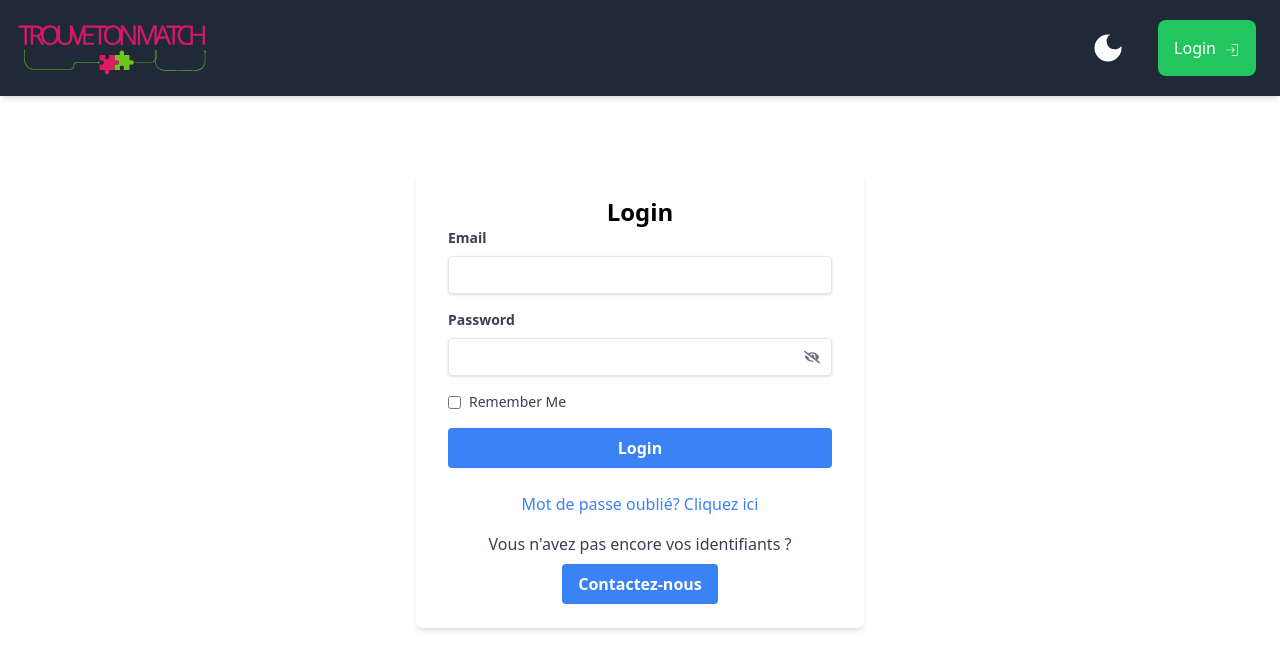
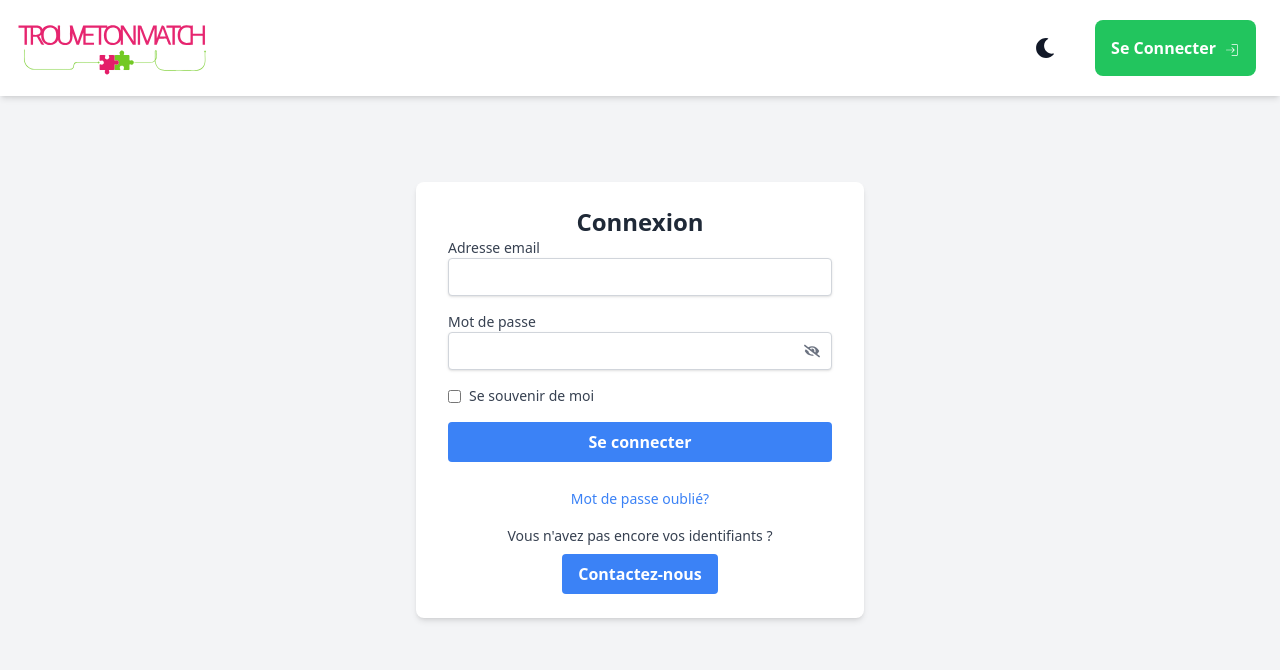
Before and after one commit to Omar1H1/initiative-app, a React (Vite) app in the folder FrontEnd/: page /login in a window 1280 px wide. Shown: the top 670 px of the page. Built offline with nearby package versions, Linux system fonts and the light colour scheme.

Commit message:
fix: fixing some bugs with dark mode

```diff
--- a/FrontEnd/src/auth/Login.tsx
+++ b/FrontEnd/src/auth/Login.tsx
@@ -15,6 +15,8 @@ const Login = () => {
   const [password, setPassword] = useState("");
   const [showPassword, setShowPassword] = useState(false);
   const [rememberMe, setRememberMe] = useState(false);
+  const [emailError, setEmailError] = useState(false);
+  const [passwordError, setPasswordError] = useState(false);
   const navigate = useNavigate();
   const setToken = useSetAtom(loginAtom);
   const setUser = useSetAtom(userAtom);
@@ -23,8 +25,8 @@ const Login = () => {
   const handleSubmit = async (e: React.FormEvent<HTMLFormElement>) => {
     e.preventDefault();
     setIsLoading(true);
+    const data = { email, password };
 
-    const data = { email, password };
     try {
       const response = await api.post("/api/v1/users/authenticate", data);
       const user: User = {
@@ -45,60 +47,74 @@ const Login = () => {
       }
       navigate("/");
     } catch (error) {
-      console.error("Error during login:", error);
+      setEmailError(true);
+      setPasswordError(true);
     } finally {
       setIsLoading(false);
     }
   };
 
-  const handleContactCLick = () => {
+  const handleContactClick = () => {
     navigate("/contact");
   };
-
-
 
   const handleForgetPasswordClick = () => {
     navigate("/passwordrecovery");
   };
 
   return (
-      <div className="bg-bkg h-screen flex flex-col items-center justify-center dark:bg-gray-900 rounded-lg dark:bg-opacity-90 shadow-1-lg">
-
-        <div className="w-full max-w-md bg-white shadow-md px-8 py-6 rounded-lg bg-opacity-90 backdrop-filter backdrop-blur-lg dark:bg-gray-800">
-          <h2 className="text-center text-2xl font-bold text-content dark:text-white">
-            Login
+      <div className="bg-gray-100 h-screen flex flex-col items-center justify-center dark:bg-gray-900">
+        <div className="w-full max-w-md bg-white shadow-md px-8 py-6 rounded-lg dark:bg-gray-800">
+          <h2 className="text-center text-2xl font-bold text-gray-800 dark:text-white">
+            Connexion
           </h2>
           <form onSubmit={handleSubmit}>
             <div className="mb-4">
               <label
                   htmlFor="email"
-                  className="block text-sm font-bold text-gray-700 mb-2 dark:text-gray-300"
+                  className="block text-sm font-medium text-gray-700 dark:text-gray-300"
               >
-                Email
+                Adresse email
               </label>
               <input
                   type="email"
                   id="email"
-                  className="shadow appearance-none border rounded w-full py-2 px-3 text-gray-700 leading-tight focus:outline-none focus:ring focus:ring-blue-200 dark:bg-gray-700 dark:text-white"
+                  className={`shadow appearance-none border rounded w-full py-2 px-3 text-gray-800 leading-tight focus:outline-none focus:ring ${
+                      emailError
+                          ? "border-red-500 focus:ring-red-300"
+                          : "border-gray-300 focus:ring-blue-300 dark:border-gray-600 dark:bg-gray-700 dark:text-white"
+                  }`}
                   value={email}
-                  onChange={(e) => setEmail(e.target.value)}
+                  onChange={(e) => {
+                    setEmail(e.target.value);
+                    setEmailError(false);
+                  }}
               />
+              {emailError && (
+                  <p className="text-red-500 text-xs mt-1">Email incorrect</p>
+              )}
             </div>
-
             <div className="mb-4">
               <label
                   htmlFor="password"
-                  className="block text-sm font-bold text-gray-700 mb-2 dark:text-gray-300"
+                  className="block text-sm font-medium text-gray-700 dark:text-gray-300"
               >
-                Password
+                Mot de passe
               </label>
               <div className="relative">
                 <input
                     type={showPassword ? "text" : "password"}
                     id="password"
-                    className="shadow appearance-none border rounded w-full py-2 px-3 text-gray-700 leading-tight focus:outline-none focus:ring focus:ring-blue-200 dark:bg-gray-700 dark:text-white"
+                    className={`shadow appearance-none border rounded w-full py-2 px-3 text-gray-800 leading-tight focus:outline-none focus:ring ${
+                        passwordError
+                            ? "border-red-500 focus:ring-red-300"
+                            : "border-gray-300 focus:ring-blue-300 dark:border-gray-600 dark:bg-gray-700 dark:text-white"
+                    }`}
                     value={password}
-                    onChange={(e) => setPassword(e.target.value)}
+                    onChange={(e) => {
+                      setPassword(e.target.value);
+                      setPasswordError(false);
+                    }}
                 />
                 <button
                     type="button"
@@ -108,13 +124,15 @@ const Login = () => {
                   {showPassword ? <FaEye /> : <FaEyeSlash />}
                 </button>
               </div>
+              {passwordError && (
+                  <p className="text-red-500 text-xs mt-1">Mot de passe incorrect</p>
+              )}
             </div>
-
             <div className="mb-4 flex items-center">
               <input
                   type="checkbox"
                   id="rememberme"
-                  className="mr-2"
+                  className="mr-2 text-blue-500 dark:text-blue-300"
                   checked={rememberMe}
                   onChange={(e) => setRememberMe(e.target.checked)}
               />
@@ -122,38 +140,34 @@ const Login = () => {
                   htmlFor="rememberme"
                   className="text-sm text-gray-700 dark:text-gray-300"
               >
-                Remember Me
+                Se souvenir de moi
               </label>
             </div>
-
             <div className="mb-6">
               <button
                   type="submit"
-                  className="w-full bg-blue-500 hover:bg-blue-700 text-white font-bold py-2 px-4 rounded focus:outline-none focus:ring focus:ring-blue-300 flex justify-center items-center"
+                  className="w-full bg-blue-500 hover:bg-blue-600 text-white font-bold py-2 px-4 rounded focus:outline-none focus:ring focus:ring-blue-300"
               >
-                {isLoading ? <CgSpinnerAlt className="animate-spin h-6 w-6" /> : "Login"}
+                {isLoading ? <CgSpinnerAlt className="animate-spin h-6 w-6" /> : "Se connecter"}
               </button>
             </div>
-            {/* Forget Password */}
             <div className="text-center mb-4">
               <button
                   type="button"
                   onClick={handleForgetPasswordClick}
-                  className="text-sm sm:text-base text-blue-500 hover:text-blue-700"
+                  className="text-sm text-blue-500 hover:text-blue-700"
               >
-                Mot de passe oublié? Cliquez ici
+                Mot de passe oublié?
               </button>
             </div>
-
-            {/* Contact Button */}
-            <p className="text-center text-sm sm:text-base text-gray-700 mb-2 dark:text-white">
+            <p className="text-center text-sm text-gray-700 dark:text-gray-300">
               Vous n'avez pas encore vos identifiants ?
             </p>
-            <div className="text-center">
+            <div className="text-center mt-2">
               <button
                   type="button"
-                  onClick={handleContactCLick}
-                  className="bg-blue-500 hover:bg-blue-700 text-white font-bold py-2 px-4 rounded focus:outline-none focus:ring focus:ring-blue-300"
+                  onClick={handleContactClick}
+                  className="bg-blue-500 hover:bg-blue-600 text-white font-bold py-2 px-4 rounded focus:outline-none focus:ring focus:ring-blue-300"
               >
                 Contactez-nous
               </button>
--- a/FrontEnd/src/components/NavBar.tsx
+++ b/FrontEnd/src/components/NavBar.tsx
@@ -56,7 +56,7 @@ const Navbar = () => {
             onClick={handleLogout}
             className="bg-red-500 text-white p-4 hover:bg-red-600 rounded-lg m-2 cursor-pointer"
           >
-            Logout
+            Déconnexion
             <CiLogout className="inline-block ml-2" />
           </li>
         </>
@@ -65,9 +65,9 @@ const Navbar = () => {
       return (
         <li
           onClick={handleLogin}
-          className="bg-green-500 text-white p-4 hover:bg-green-600 rounded-lg m-2 cursor-pointer"
+          className="bg-green-500 text-white p-4 hover:bg-green-600 rounded-lg m-2 cursor-pointer font-bold"
         >
-          Login
+          Se Connecter
           <CiLogin className="inline-block ml-2" />
         </li>
       );
@@ -75,7 +75,7 @@ const Navbar = () => {
   };
 
   return (
-    <div className="bg-gray-800 fixed top-0 left-0 w-full z-50 flex justify-between items-center h-24 px-4 text-white shadow-md">
+    <div className="bg-white dark:bg-gray-800 fixed top-0 left-0 w-full z-50 flex justify-between items-center h-24 px-4 text-white shadow-md">
       {/* Logo */}
       <button onClick={() => navigate("/")}>
         <img src={logo} alt="logo" className="w-48 h-auto rounded-lg" />
@@ -116,13 +116,13 @@ const Navbar = () => {
       </ul>
 
       {/* Mobile Menu Icon */}
-      <div onClick={handleNavToggle} className="block md:hidden cursor-pointer">
+      <div onClick={handleNavToggle} className="block md:hidden cursor-pointer text-black dark:text-gray-200">
         {nav ? <AiOutlineClose size={24} /> : <AiOutlineMenu size={24} />}
       </div>
 
       {/* Mobile Navigation */}
       <ul
-        className={`fixed top-0 left-0 w-[60%] h-full border-r border-gray-700 bg-gray-900 transform ${nav ? "translate-x-0" : "-translate-x-full"
+        className={`fixed top-0 left-0 w-[60%] h-full border-r border-gray-700 bg-white dark:bg-gray-900 transform ${nav ? "translate-x-0" : "-translate-x-full"
           } transition-transform duration-300 ease-in-out z-50 md:hidden`}
       >
         {/* Mobile Logo */}
--- a/FrontEnd/src/components/ThemeToggle.tsx
+++ b/FrontEnd/src/components/ThemeToggle.tsx
@@ -1,8 +1,9 @@
 import { useEffect } from "react";
 import { useAtom } from "jotai";
 import themeAtom from "../service/ThemeAtom";
-import { MdDarkMode } from "react-icons/md";
 import { CiLight } from "react-icons/ci";
+import { FaMoon } from "react-icons/fa";
+
 
 
 const ThemeToggle = () => {
@@ -41,8 +42,8 @@ const ThemeToggle = () => {
                     className="text-4xl duration-500 ease-in-out hover:bg-yellow-500 rounded-lg"
                 />
             ) : (
-                <MdDarkMode
-                    className="text-4xl transition duration-500 ease-in-out hover:bg-black rounded-lg"
+                <FaMoon
+                    className="text-gray-900 p-2 text-4xl transition duration-500 ease-in-out  rounded-lg"
                 />
             )}
         </button>
```
Also changed, not shown: FrontEnd/src/auth/PasswordRecovery.tsx (+11 -11 lines), FrontEnd/src/components/CustomToast.tsx (+5 -5 lines), FrontEnd/src/components/Hero.tsx (+30 -32 lines), 1 other file (tests, documents, lock files or other folders).
